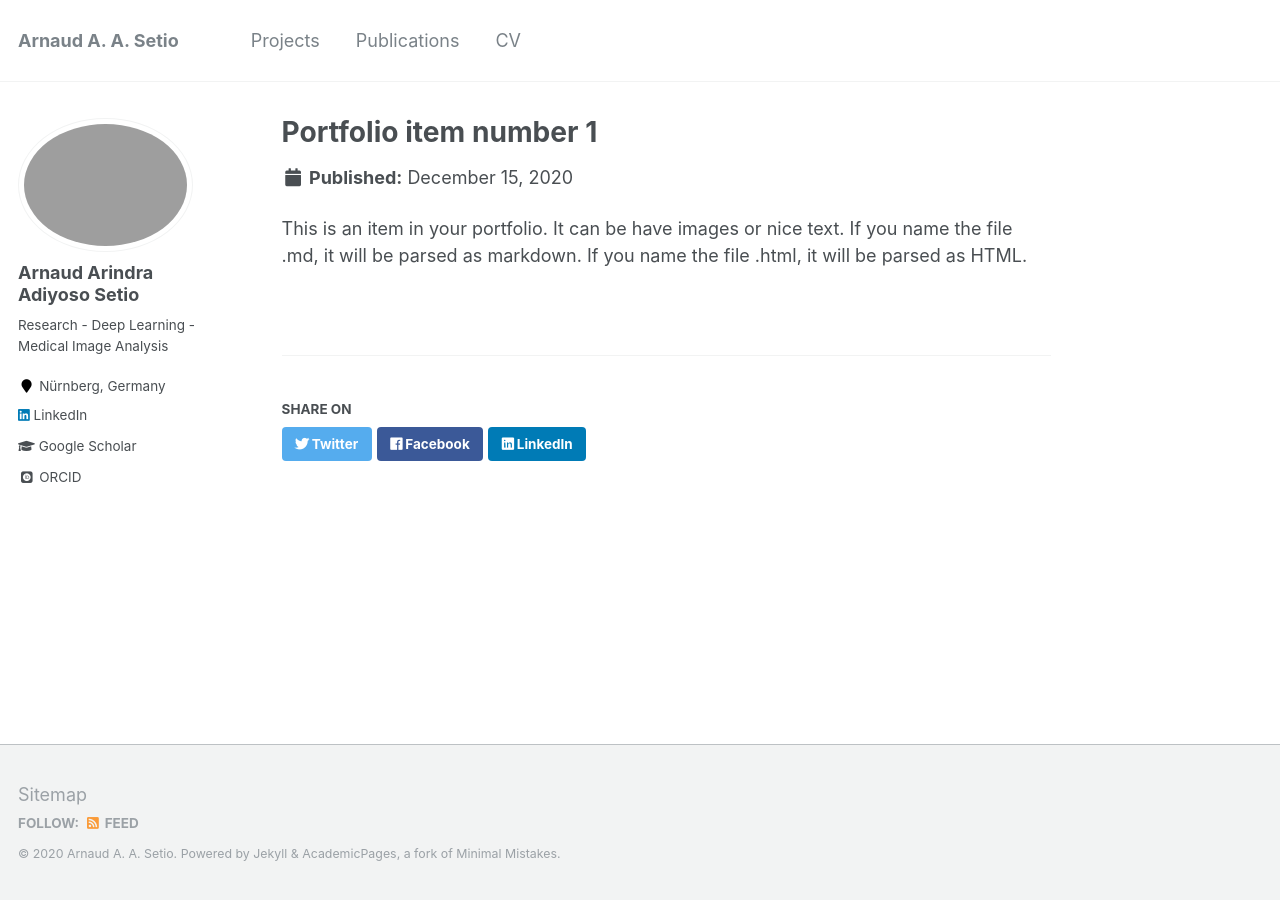
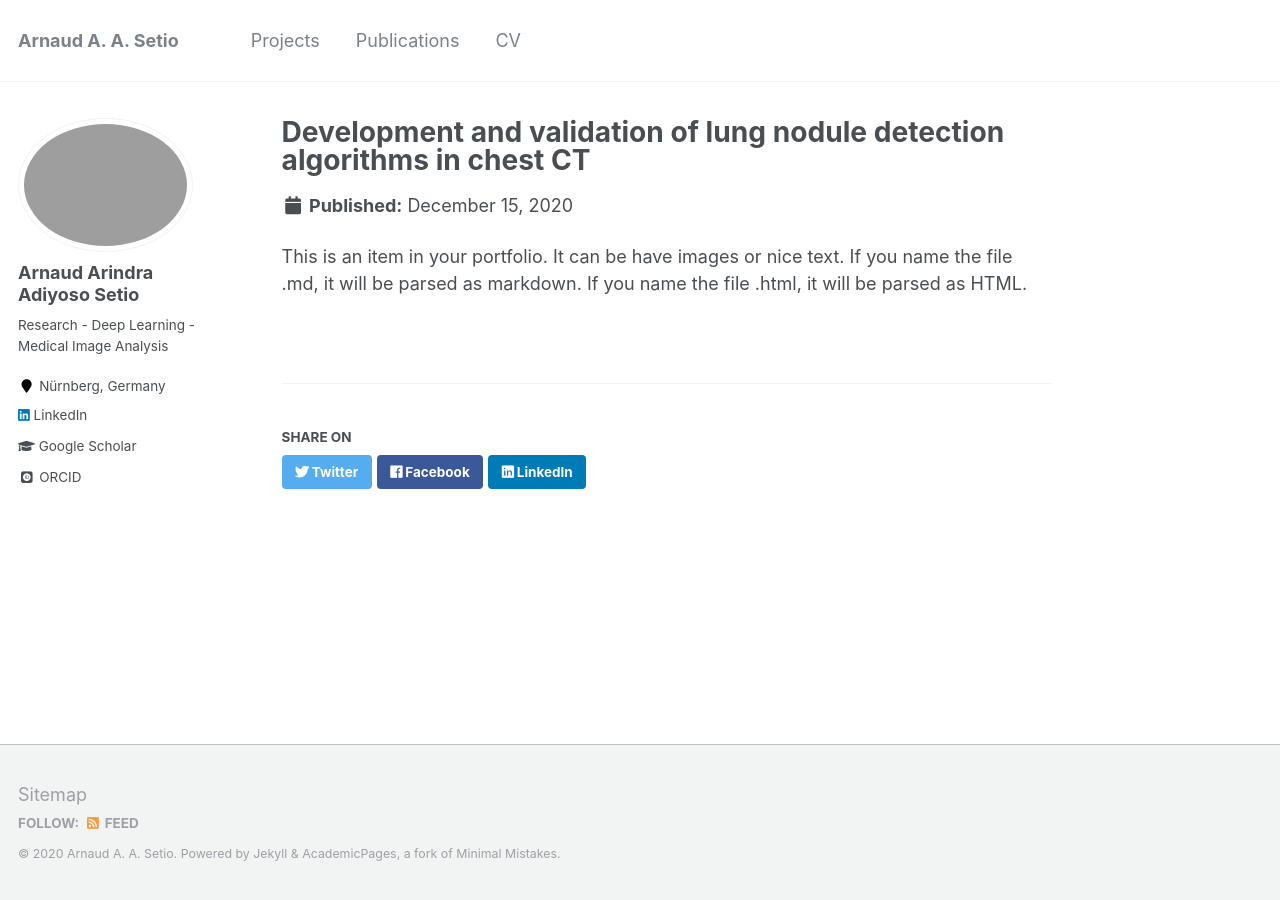
Before and after one commit to arnaudsetio/arnaudsetio.github.io, a Jekyll site: the page built from _portfolio/portfolio-1.md, in a window 1280 px wide. Built offline with Jekyll 4.4.1, drawn with Linux system fonts in a browser that asks for light colours; some web fonts are replaced.

Commit message:
Update portfolio-1.md

```diff
--- a/_portfolio/portfolio-1.md
+++ b/_portfolio/portfolio-1.md
@@ -1,5 +1,5 @@
 ---
-title: "Portfolio item number 1"
+title: "Development and validation of lung nodule detection algorithms in chest CT"
 excerpt: "Short description of portfolio item number 1<br/><img src='/images/nodule_detection.png'>"
 collection: portfolio
 ---
```
